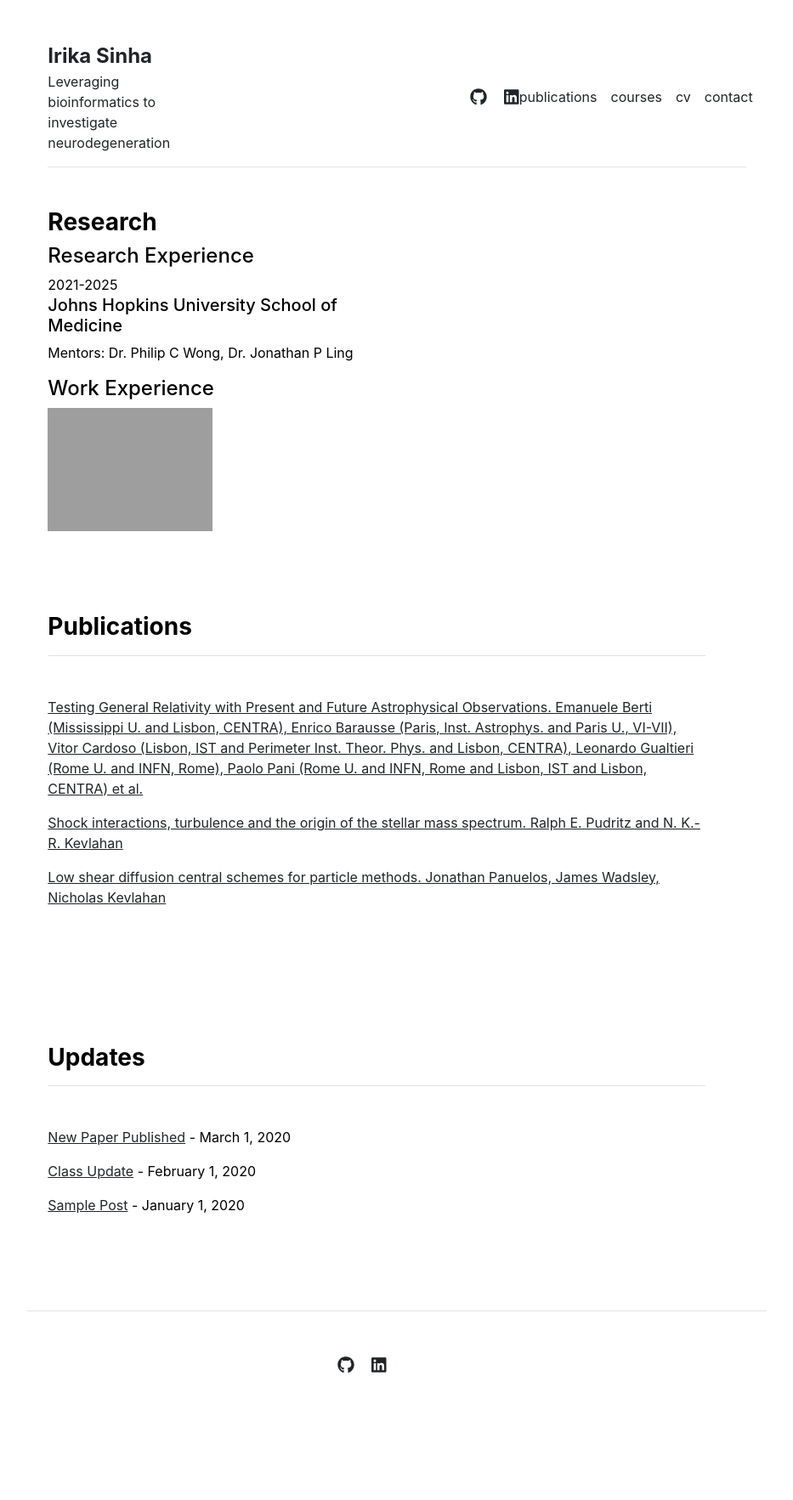
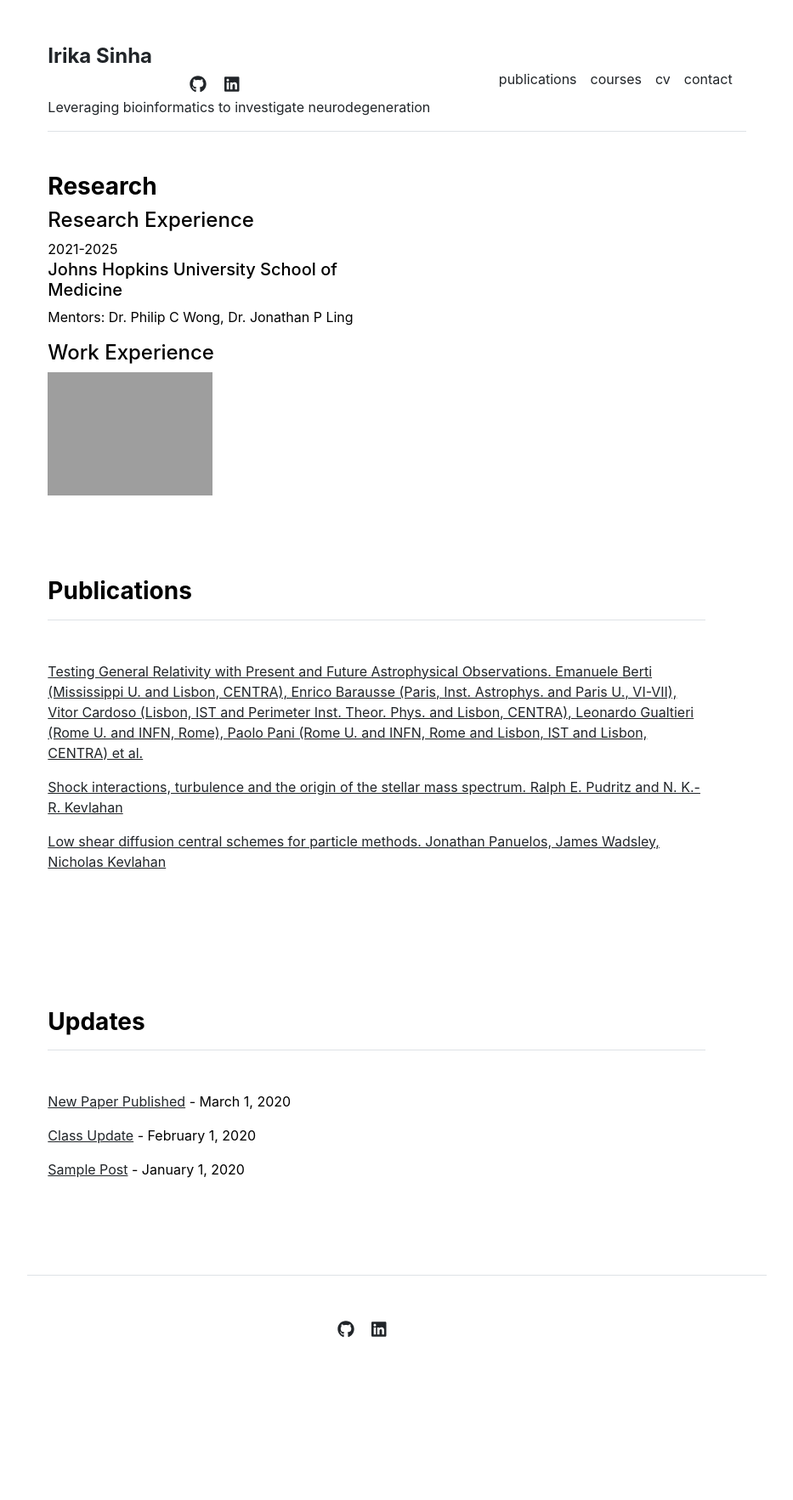
Before and after one commit to irikas/irikas.github.io, a Jekyll site: the page built from index.md, in a window 1280 px wide. Shown: the whole page at 85% size, without its empty margins (173-1106 px from the left). Built offline with Jekyll 4.4.1, drawn with Linux system fonts in a browser that asks for light colours; after the commit the page ends 1723 px from its top, so only the background shows below that.

Commit message:
move icons to header

```diff
--- a/_includes/header.html
+++ b/_includes/header.html
@@ -2,16 +2,19 @@
   <div>
     <a href="{{ site.github.url }}/" class="d-flex align-items-center text-decoration-none">
       <span class="fs-4 fw-bold">{{ site.title }}</span>
+
+      <div class="col-md-6 text-end social-media-icons">
+        {% for item in site.data.settings.social %}
+          <a href="{{ item.link }}" class="ms-3 fs-5"><i class="fab fa-{{ item.icon }}"></i></a>
+        {% endfor %}
+      </div>
+
     </a>
     <a href="{{ site.github.url }}/" class="d-flex align-items-center text-decoration-none">
       <span>{{ site.description }}</span>
     </a>
   </div>
-  <div class="col-md-6 text-end social-media-icons">
-    {% for item in site.data.settings.social %}
-      <a href="{{ item.link }}" class="ms-3 fs-5"><i class="fab fa-{{ item.icon }}"></i></a>
-    {% endfor %}
-  </div>
+
   <nav class="d-inline-flex mt-2 mt-md-0 ms-md-auto">
     {% for item in site.data.settings.menu %}
       <a class="me-3 py-2 text-decoration-none" href="{{ site.github.url }}{{ item.url }}">{{ item.name }}</a>
```
